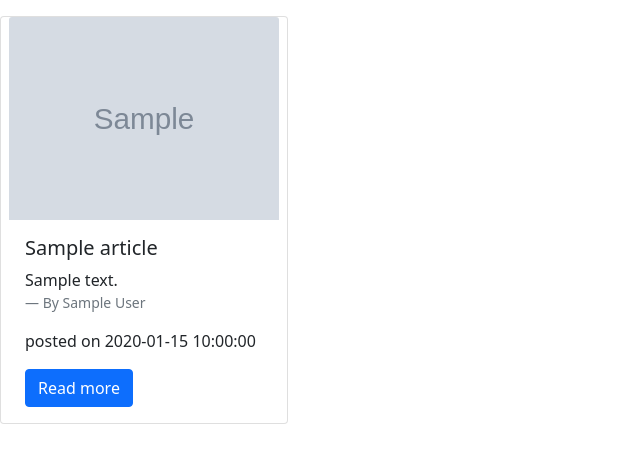
After one commit to aust1inn/NEWS-API, a Python web app: template app/templates/news.html in a window 1280 px wide. The commit adds this page. Shown: the top 463 px of the page, without its empty margins (0-640 px from the left). Run offline with Jinja, Linux system fonts and the light colour scheme; the template is opened without the code that fills it: most values are stand-ins (such as "Sample title", 1, 10 or a date in 2020); grey boxes marked "Sample" are stand-in pictures.

Commit message:
sets up news.html that uses dynamic routing

```diff
--- a/app/templates/index.html
+++ b/app/templates/index.html
@@ -1,4 +1,5 @@
 {% extends 'layout.html'%}
+
 {% block content %}
 
     <div class="container-fluid">
@@ -8,7 +9,7 @@
                     <h4>News Sources</h4>
 
                     {% for source in sources %}
-                        <li class="list-group-item"><a class="link-secondary text-muted" href="{{ source.url}}" target="blank">{{source.id}}</a></li>
+                        <li class="list-group-item"><a class="link-secondary text-muted" href="/article/{{source.id}}" target="blank">{{source.id}}</a></li>
                     {% endfor %}
             </div>
             <div class="col-md-9">
--- /dev/null
+++ b/app/templates/news.html
@@ -0,0 +1,21 @@
+{% extends 'layout.html'%}
+{% block content %}
+
+    <div class="d-flex flex-wrap">
+
+    {% for headline in headlines %}
+            <div class="card mt-3 px-2" style="width: 18rem;">
+                <img src="{{article.image}}" class="card-img-top" alt="...">
+                <div class="card-body">
+                  <h5 class="card-title">{{article.title}}</h5>
+                  <p class="card-text ">{{article.description}}</p>
+                  <p class="blockquote-footer">By {{article.author}}</p>
+                  <p>posted on {{article.time}}</p>
+                  <a href="{{article.url}}" target="blank" class="btn btn-primary">Read more</a>
+                </div>
+        </div>
+
+    {% endfor %}
+    </div>
+
+{% endblock%}
```
Also changed, not shown: app/main/views.py (+10 -1 lines).
